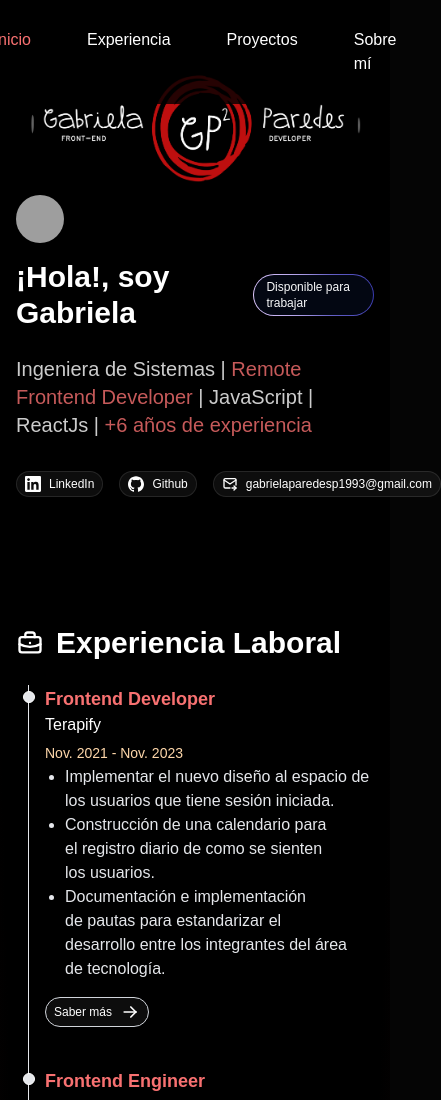
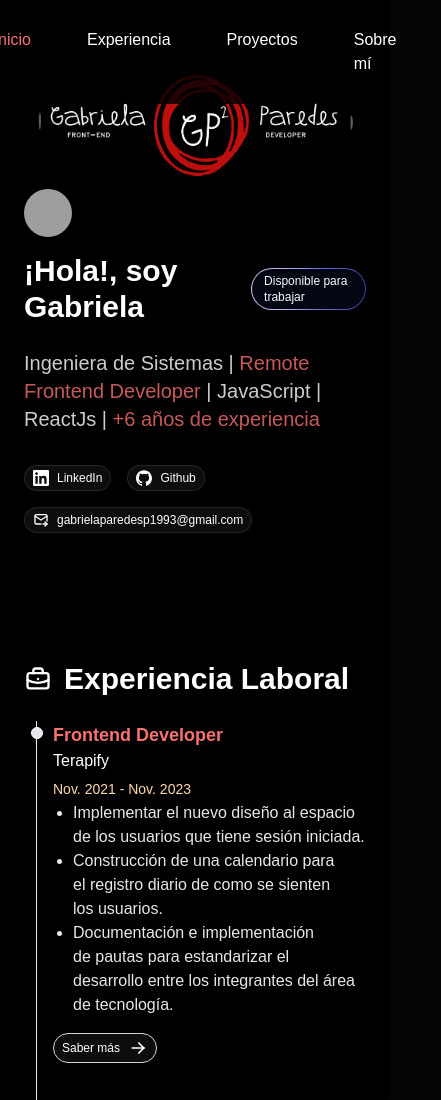
Before and after one commit to gabiprds93/gabiprds93.github.io, an Astro site: page / in a window 390 px wide. Shown: the top 1100 px of the page, 441 px wide, since content can reach past the window. Built offline with nearby package versions, Linux system fonts and the light colour scheme; Astro itself is replaced by a stand-in of ours; grey boxes are pictures that could not be loaded.

Commit message:
Improve responsive adding flex-wrap also adding max-with

```diff
--- a/src/components/SectionContainer.astro
+++ b/src/components/SectionContainer.astro
@@ -4,7 +4,7 @@ const { class: className, id } = Astro.props
 
 <section
   id={id}
-  class={`${className} w-full mx-auto lg:w-[740px] pb-24 scroll-m-20`}
+  class={`${className} w-full mx-auto max-w-[740px] pb-24 scroll-m-20`}
 >
   <slot />
 </section>
--- a/src/pages/index.astro
+++ b/src/pages/index.astro
@@ -17,7 +17,7 @@ import AboutMe from '@/components/AboutMe.astro'
 <Layout
   title='Portafolio de Gabriela - Desarrollador y Programador Web con 6 años de experiencia'
 >
-  <main class='px-4'>
+  <main class='px-6'>
     <SectionContainer class='pb-32 pt-16' id='inicio'>
       <img src='/logo.png' alt='Logo personal' />
 
@@ -48,7 +48,7 @@ import AboutMe from '@/components/AboutMe.astro'
       </h2>
 
       <nav>
-        <ul class='text-white flex gap-4 mt-8'>
+        <ul class='text-white flex flex-wrap gap-4 mt-8'>
           <li>
             <SocialPill href='https://www.linkedin.com/in/gparedesp/'>
               <LinkedInIcon class='size-4 md:size-6' /> LinkedIn
```
